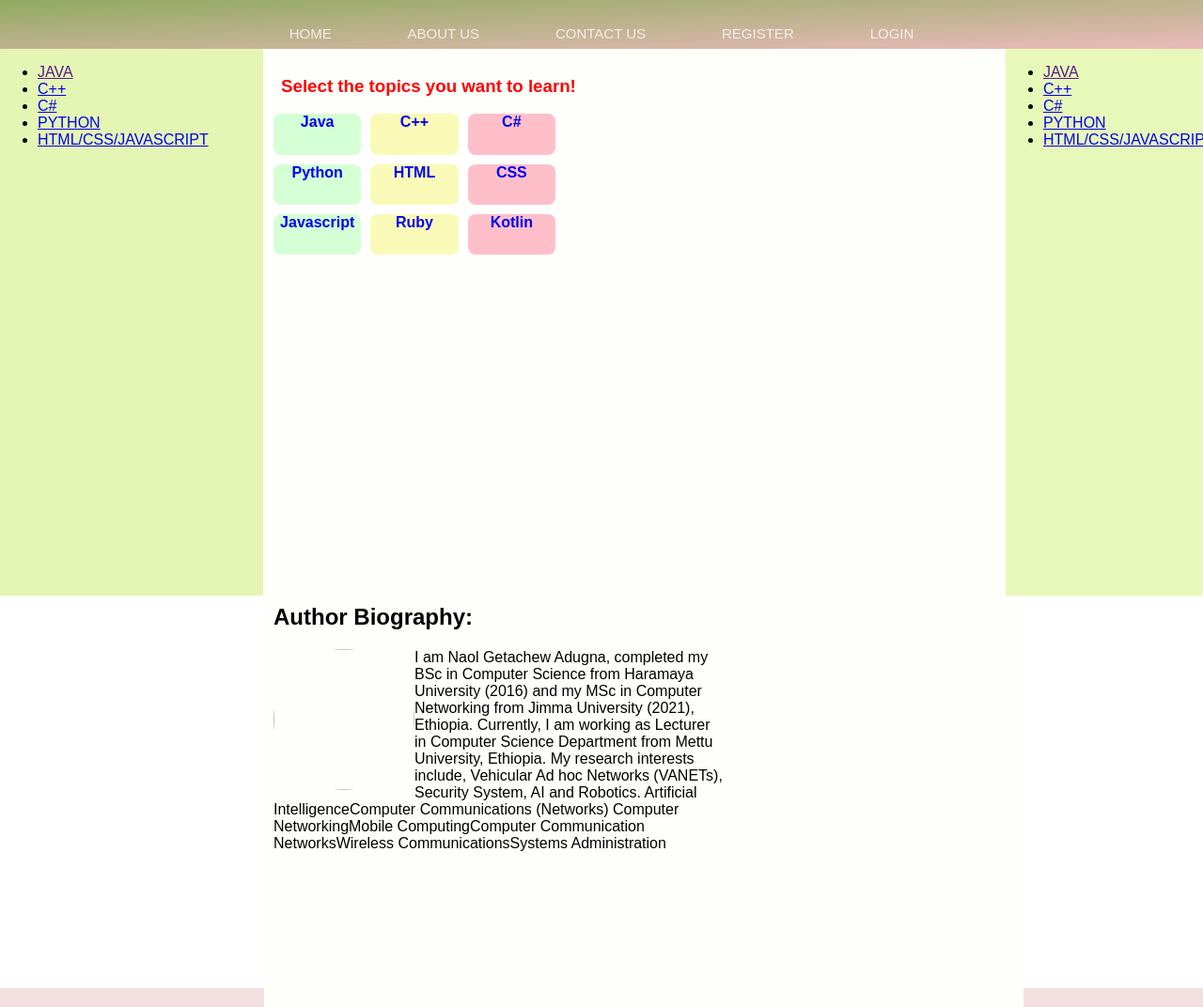
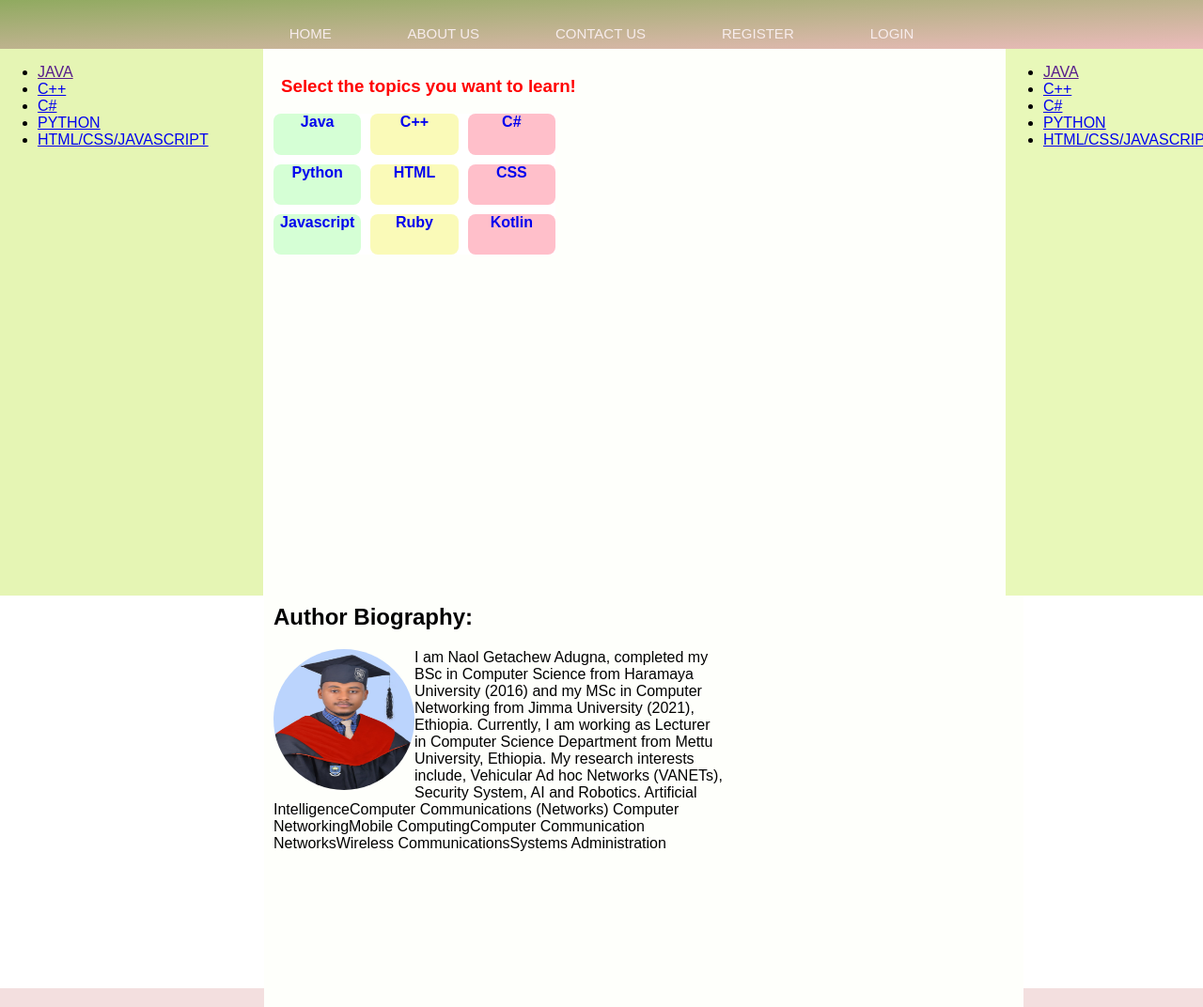
Before and after one commit to naoly/naolydev, a plain HTML site: page index.html in a window 1280 px wide. Shown: the whole page at 94% size. Drawn offline with Linux system fonts and the light colour scheme.

Commit message:
Update index.html

```diff
--- a/index.html
+++ b/index.html
@@ -45,7 +45,7 @@
             </div>
             <div class="mid-para">
                 <h2>Author Biography:</h2>
-                <img class="bio-img" src="../images/naolyphoto.jpg">
+                <img class="bio-img" src="naolyphoto.jpg">
                 <p>
                     I am Naol Getachew Adugna, completed my BSc in Computer Science from Haramaya University (2016)
                     and my MSc in Computer Networking from Jimma University (2021), Ethiopia. Currently, I am working
```
